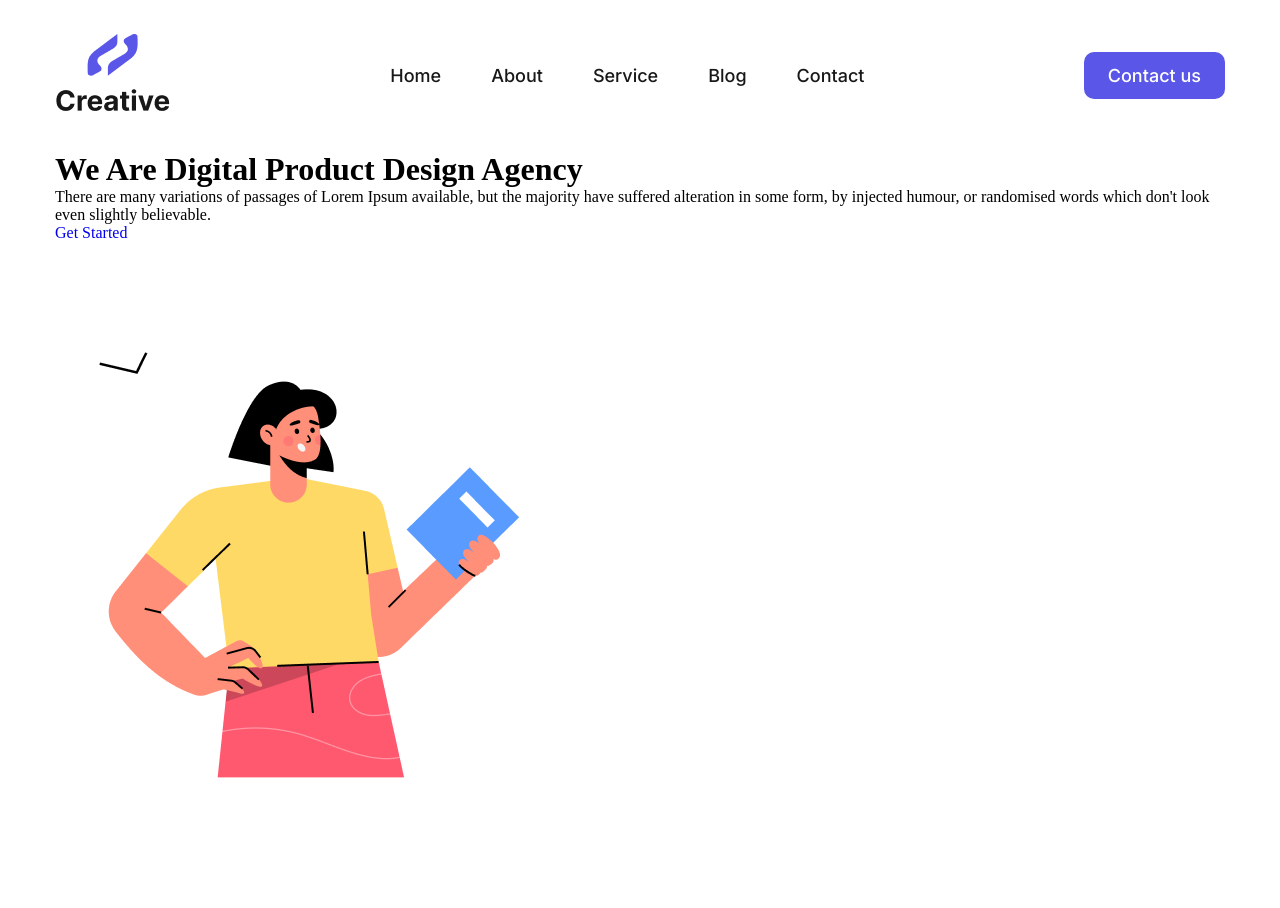
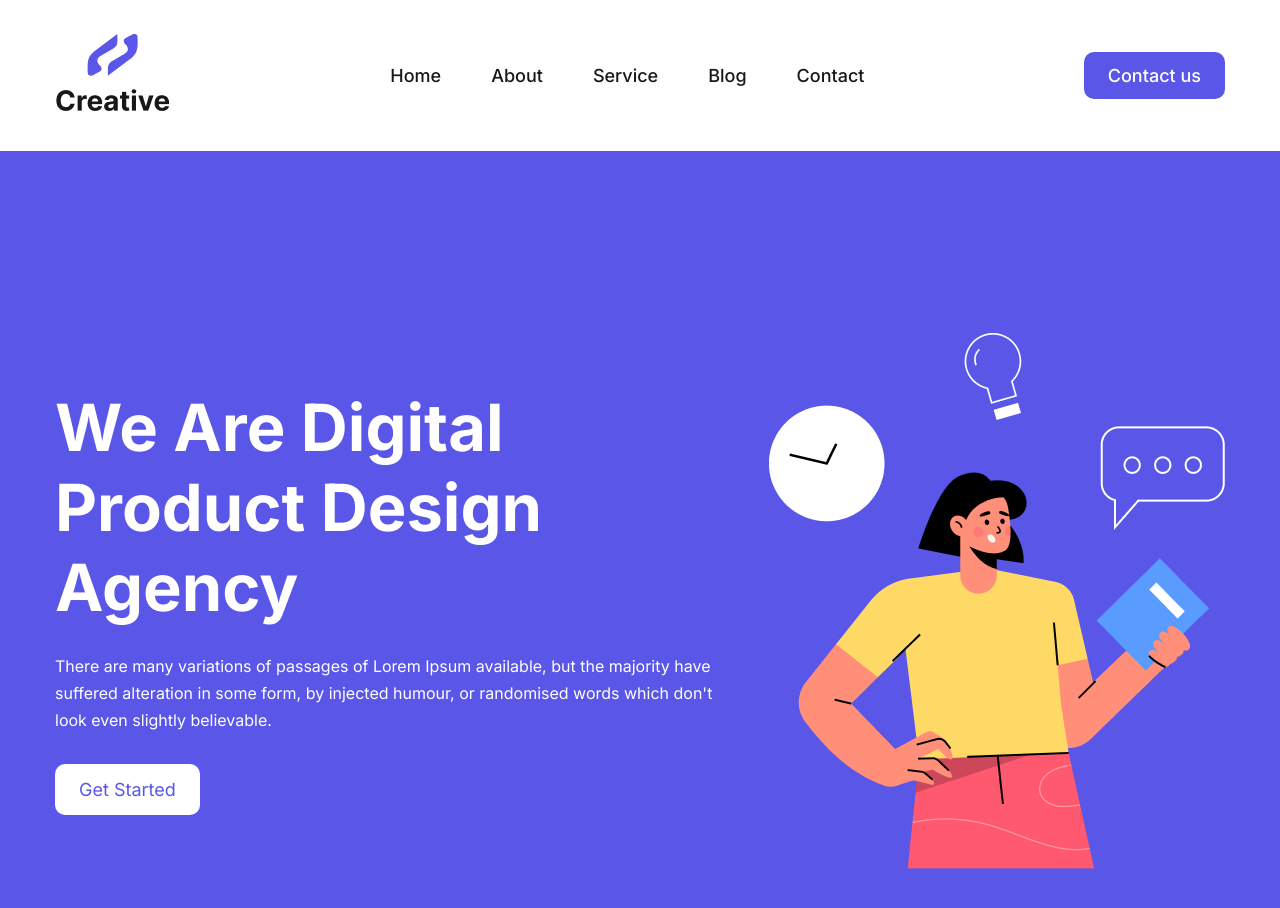
Before and after one commit to ps-sifat/First-React-Project-Creative, a React (Vite) app: page / in a window 1280 px wide. Shown: the top 908 px of the page. Before the commit the page ends 800 px from the top, so only its background shows below. Built offline with nearby package versions, Linux system fonts and the light colour scheme.

Commit message:
banner done

```diff
--- a/src/Component/Banner/Banner.css
+++ b/src/Component/Banner/Banner.css
@@ -5,4 +5,48 @@
 }
 
 /* =============================== */
-.bannerMain {}
+.bannerPart {
+    background: var(--main_blue_color);
+    padding: 182px 0;
+}
+
+.bannerMain {
+    display: flex;
+    align-items: center;
+}
+
+.bannerLeft__heding {
+    color: #fff;
+    font-size: 65px;
+    font-weight: 700;
+    font-family: var(--inter);
+    line-height: 80px;
+}
+
+.bannerLeft__details {
+    font-size: 16px;
+    font-family: var(--inter);
+    font-weight: 400;
+    line-height: 27px;
+    color: #fff;
+    margin-top: 25px;
+}
+
+.bannerLeft__btn {
+    font-size: 18px;
+    font-family: 500;
+    font-family: var(--inter);
+    color: var(--main_blue_color);
+    background: #fff;
+    border-radius: 10px;
+    padding: 13px 22px;
+    margin-top: 30px;
+    transition: linear .4s;
+    border: 2px solid transparent;
+}
+
+.bannerLeft__btn:hover {
+    background-color: transparent;
+    color: #fff;
+    border-color: #fff;
+}
--- a/src/Component/Banner/Banner.jsx
+++ b/src/Component/Banner/Banner.jsx
@@ -1,17 +1,23 @@
 import React from "react";
 import "./Banner.css";
-import bannerImg from "../../assets/bannerRight.png"
+import bannerImg from "../../assets/bannerRight.png";
 
 const Banner = () => {
   return (
     <>
+      <div className="bannerPart">
+        <div className="container">
           <div className="bannerMain">
-        <div className="container">
             {/* left part  */}
             <div className="bannerLeft">
-                <h1>We Are Digital Product Design Agency</h1>
+              <h1 className="bannerLeft__heding">
+                We Are Digital Product Design Agency
+              </h1>
               <p className="bannerLeft__details">
-                    There are many variations of passages of Lorem Ipsum available, but the majority have suffered alteration in some form, by injected humour, or randomised words which don't look even slightly believable.
+                There are many variations of passages of Lorem Ipsum available,
+                but the majority have suffered alteration in some form, by
+                injected humour, or randomised words which don't look even
+                slightly believable.
               </p>
               <a href="#" className="bannerLeft__btn">
                 Get Started
@@ -25,6 +31,7 @@ const Banner = () => {
             </div>
           </div>
         </div>
+      </div>
     </>
   );
 };
```
Lines whose indentation alone changed are shown as unchanged.
